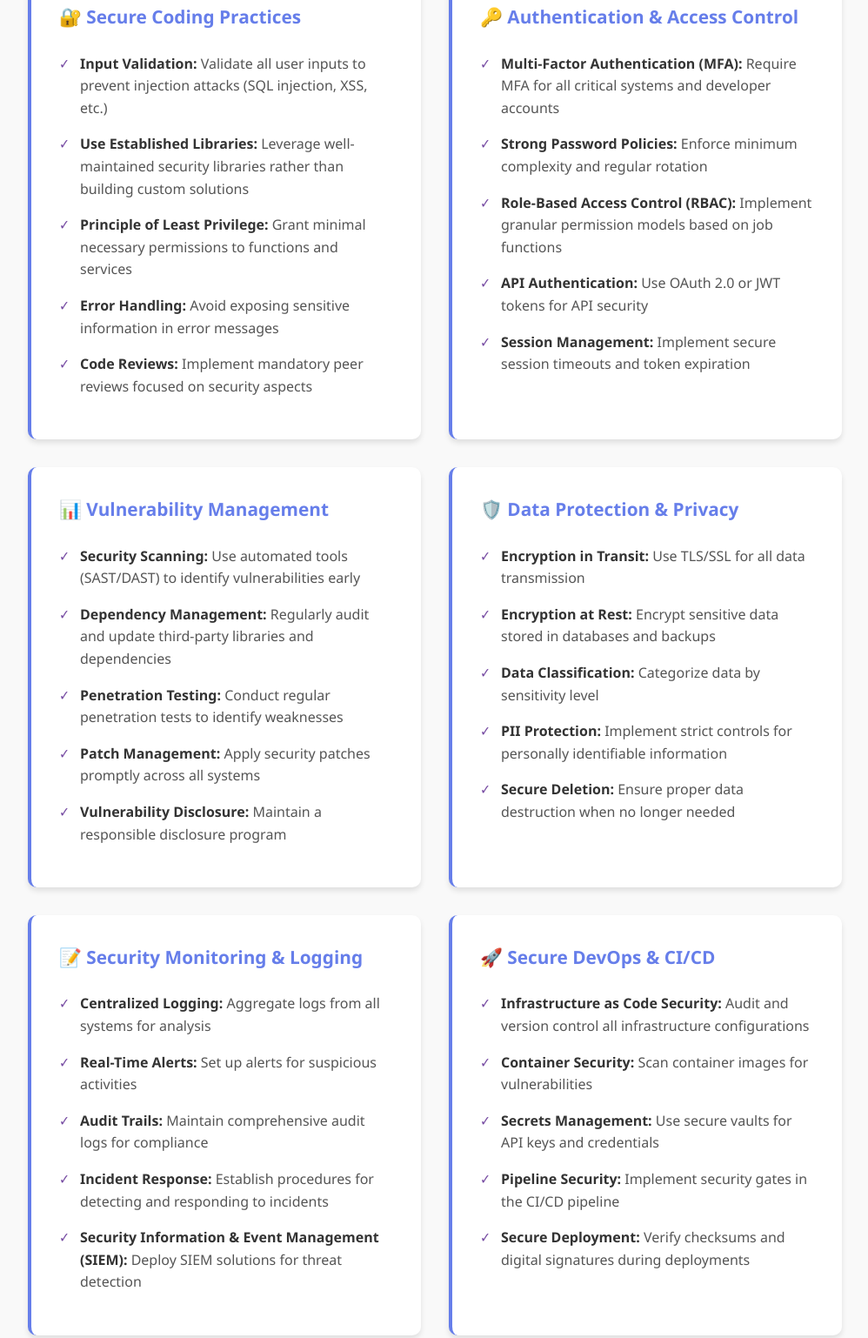
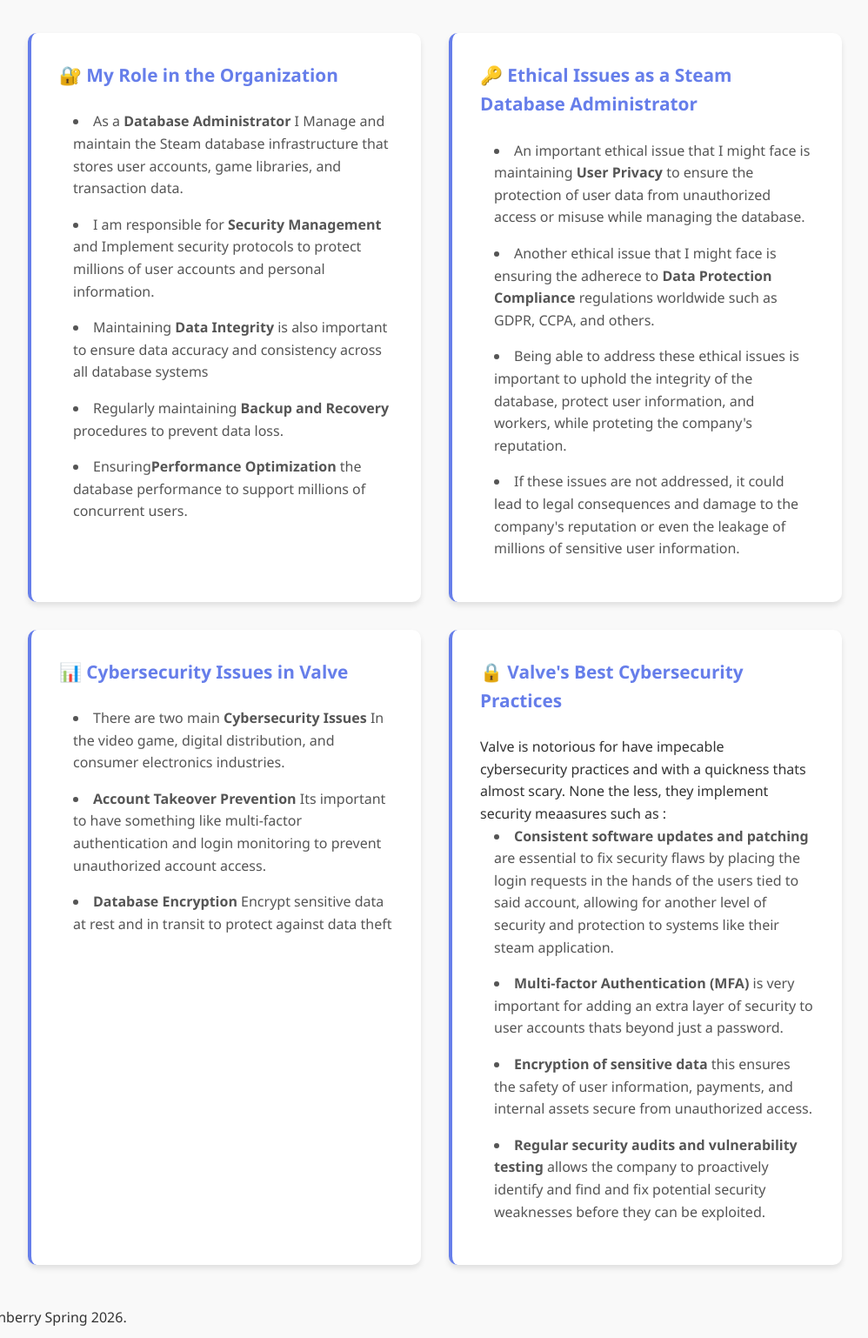
Before and after one commit to Hockenbc/itec101vesr, a plain HTML site: page industry.html in a window 1280 px wide. Shown: the part 575-2113 px from the top of the page at 87% size, without its empty margins (140-1138 px from the left). Drawn offline with Linux system fonts and the light colour scheme.

Commit message:
Update industry page practice cards and footer centering

```diff
--- a/industry.html
+++ b/industry.html
@@ -23,114 +23,64 @@
 
     <main class="container">
         <section class="hero">
-            <h1>Cybersecurity Best Practices</h1>
-            <p class="subtitle">Securing Software Development in the Technology Industry</p>
+            <img src="images/Valve_logo.png" alt="Personal Values" class="hero-image">
         </section>
 
         <section class="industry-overview">
-            <h2>Technology & Software Development Industry</h2>
-            <p>The technology industry faces rapidly evolving cyber threats. As organizations increasingly depend on software, APIs, and cloud infrastructure, robust cybersecurity practices are essential. This page outlines industry-standard best practices to protect systems, data, and users.</p>
+            <h2>What is Valve?</h2>
+            <p>Valve is an entertainment and technology company known for their work in software development, digital distribution, and virtual reality. They are the creators of the Steam platform that is used for buying, hosting, and distributing popular games like Half-Life and Counter-Strike.</p>
         </section>
 
         <section class="best-practices">
             <div class="practice-card">
-                <h3>🔐 Secure Coding Practices</h3>
+                <h3>🔐 My Role in the Organization</h3>
                 <ul>
-                    <li><strong>Input Validation:</strong> Validate all user inputs to prevent injection attacks (SQL injection, XSS, etc.)</li>
-                    <li><strong>Use Established Libraries:</strong> Leverage well-maintained security libraries rather than building custom solutions</li>
-                    <li><strong>Principle of Least Privilege:</strong> Grant minimal necessary permissions to functions and services</li>
-                    <li><strong>Error Handling:</strong> Avoid exposing sensitive information in error messages</li>
-                    <li><strong>Code Reviews:</strong> Implement mandatory peer reviews focused on security aspects</li>
+                    <li>As a <strong>Database Administrator</strong> I Manage and maintain the Steam database infrastructure that stores user accounts, game libraries, and transaction data.</li>
+                    <li>I am responsible for <strong>Security Management</strong> and Implement security protocols to protect millions of user accounts and personal information.</li>
+                    <li>Maintaining <strong>Data Integrity</strong> is also important to ensure data accuracy and consistency across all database systems</li>
+                    <li>Regularly maintaining <strong>Backup and Recovery</strong> procedures to prevent data loss.</li>
+                    <li>Ensuring<strong>Performance Optimization</strong> the database performance to support millions of concurrent users.</li>
                 </ul>
             </div>
 
             <div class="practice-card">
-                <h3>🔑 Authentication & Access Control</h3>
+                <h3>🔑 Ethical Issues as a Steam Database Administrator</h3>
                 <ul>
-                    <li><strong>Multi-Factor Authentication (MFA):</strong> Require MFA for all critical systems and developer accounts</li>
-                    <li><strong>Strong Password Policies:</strong> Enforce minimum complexity and regular rotation</li>
-                    <li><strong>Role-Based Access Control (RBAC):</strong> Implement granular permission models based on job functions</li>
-                    <li><strong>API Authentication:</strong> Use OAuth 2.0 or JWT tokens for API security</li>
-                    <li><strong>Session Management:</strong> Implement secure session timeouts and token expiration</li>
+                    <li>An important ethical issue that I might face is maintaining <strong>User Privacy</strong> to ensure the protection of user data from unauthorized access or misuse while managing the database.</li>
+                    <li>Another ethical issue that I might face is ensuring the adherece to <strong>Data Protection Compliance</strong> regulations worldwide such as GDPR, CCPA, and others. </li>
+                    <li>Being able to address these ethical issues is important to uphold the integrity of the database, protect user information, and workers, while proteting the company's reputation.</li>
+                    <li>If these issues are not addressed, it could lead to legal consequences and damage to the company's reputation or even the leakage of millions of sensitive user information.</li>
                 </ul>
             </div>
 
             <div class="practice-card">
-                <h3>📊 Vulnerability Management</h3>
+                <h3>📊 Cybersecurity Issues in Valve</h3>
                 <ul>
-                    <li><strong>Security Scanning:</strong> Use automated tools (SAST/DAST) to identify vulnerabilities early</li>
-                    <li><strong>Dependency Management:</strong> Regularly audit and update third-party libraries and dependencies</li>
-                    <li><strong>Penetration Testing:</strong> Conduct regular penetration tests to identify weaknesses</li>
-                    <li><strong>Patch Management:</strong> Apply security patches promptly across all systems</li>
-                    <li><strong>Vulnerability Disclosure:</strong> Maintain a responsible disclosure program</li>
+                    <li>There are two main <strong>Cybersecurity Issues</strong> In the video game, digital distribution, and consumer electronics industries.</li>
+                    <li><strong>Account Takeover Prevention</strong> Its important to have something like multi-factor authentication and login monitoring to prevent unauthorized account access.</li>
+                    <li><strong>Database Encryption</strong> Encrypt sensitive data at rest and in transit to protect against data theft</li>
                 </ul>
             </div>
 
             <div class="practice-card">
-                <h3>🛡️ Data Protection & Privacy</h3>
+                <h3>🔒 Valve's Best Cybersecurity Practices</h3>
+                <p>Valve is notorious for have impecable cybersecurity practices and with a quickness thats almost scary.
+                None the less, they implement security meaasures such as :
+            </p>
                 <ul>
-                    <li><strong>Encryption in Transit:</strong> Use TLS/SSL for all data transmission</li>
-                    <li><strong>Encryption at Rest:</strong> Encrypt sensitive data stored in databases and backups</li>
-                    <li><strong>Data Classification:</strong> Categorize data by sensitivity level</li>
-                    <li><strong>PII Protection:</strong> Implement strict controls for personally identifiable information</li>
-                    <li><strong>Secure Deletion:</strong> Ensure proper data destruction when no longer needed</li>
+                    <li><strong>Consistent software updates and patching</strong> are essential to fix security flaws by placing the login requests in the hands of the users tied to said account, allowing for another level of security and protection to systems like their steam application.</li>
+                    <li><strong>Multi-factor Authentication (MFA)</strong> is very important for adding an extra layer of security to user accounts thats beyond just a password.</li>
+                    <li><strong>Encryption of sensitive data</strong> this ensures the safety of user information, payments, and internal assets secure from unauthorized access.</li>
+                    <li><strong>Regular security audits and vulnerability testing</strong> allows the company to proactively identify and find and fix potential security weaknesses before they can be exploited.</li>
                 </ul>
-            </div>
 
-            <div class="practice-card">
-                <h3>📝 Security Monitoring & Logging</h3>
-                <ul>
-                    <li><strong>Centralized Logging:</strong> Aggregate logs from all systems for analysis</li>
-                    <li><strong>Real-Time Alerts:</strong> Set up alerts for suspicious activities</li>
-                    <li><strong>Audit Trails:</strong> Maintain comprehensive audit logs for compliance</li>
-                    <li><strong>Incident Response:</strong> Establish procedures for detecting and responding to incidents</li>
-                    <li><strong>Security Information & Event Management (SIEM):</strong> Deploy SIEM solutions for threat detection</li>
-                </ul>
-            </div>
 
-            <div class="practice-card">
-                <h3>🚀 Secure DevOps & CI/CD</h3>
-                <ul>
-                    <li><strong>Infrastructure as Code Security:</strong> Audit and version control all infrastructure configurations</li>
-                    <li><strong>Container Security:</strong> Scan container images for vulnerabilities</li>
-                    <li><strong>Secrets Management:</strong> Use secure vaults for API keys and credentials</li>
-                    <li><strong>Pipeline Security:</strong> Implement security gates in the CI/CD pipeline</li>
-                    <li><strong>Secure Deployment:</strong> Verify checksums and digital signatures during deployments</li>
-                </ul>
-            </div>
-
-            <div class="practice-card">
-                <h3>👥 Security Training & Culture</h3>
-                <ul>
-                    <li><strong>Awareness Programs:</strong> Conduct regular security training for all employees</li>
-                    <li><strong>Phishing Simulations:</strong> Test employee awareness with simulated attacks</li>
-                    <li><strong>Security Champions:</strong> Designate security leads within teams</li>
-                    <li><strong>Incident Response Drills:</strong> Practice incident handling procedures</li>
-                    <li><strong>Security Knowledge Sharing:</strong> Foster a culture of sharing security learnings</li>
-                </ul>
-            </div>
-
-            <div class="practice-card">
-                <h3>⚖️ Compliance & Governance</h3>
-                <ul>
-                    <li><strong>Regulatory Compliance:</strong> Adhere to relevant standards (GDPR, HIPAA, SOC 2, etc.)</li>
-                    <li><strong>Security Policies:</strong> Maintain documented security policies and procedures</li>
-                    <li><strong>Risk Assessments:</strong> Conduct regular risk assessments and impact analysis</li>
-                    <li><strong>Third-Party Risk:</strong> Evaluate security practices of vendors and partners</li>
-                    <li><strong>Security Audits:</strong> Perform regular independent security audits</li>
-                </ul>
-            </div>
         </section>
 
-        <section class="conclusion">
-            <h2>Implementing a Comprehensive Security Program</h2>
-            <p>Cybersecurity is not a one-time project but a continuous process. Organizations should adopt a risk-based approach, prioritizing high-impact areas while maintaining baseline security across all systems. By implementing these best practices and fostering a security-conscious culture, technology companies can significantly reduce their risk of breaches and protect both their assets and their customers' data.</p>
-            <p>Remember: <strong>Security is everyone's responsibility.</strong> From developers to operations teams to management, all stakeholders must actively participate in maintaining a secure environment.</p>
-        </section>
     </main>
 
     <footer class="footer">
-        <p>&copy; 2026 Cybersecurity Best Practices. All rights reserved.</p>
+        <p>&copy; Courtney Hockenberry Spring 2026.</p>
     </footer>
 </body>
 </html>
--- a/styles.css
+++ b/styles.css
@@ -194,25 +194,21 @@
 }
 
 .practice-card ul {
-    list-style: none;
-    padding: 0;
+    list-style: disc inside;
+    padding-left: 1rem;
 }
 
 .practice-card li {
     margin-bottom: 1rem;
     color: #555;
     line-height: 1.6;
-    padding-left: 1.5rem;
+    padding-left: 0;
     position: relative;
 }
 
 .practice-card li:before {
-    content: "✓";
-    position: absolute;
-    left: 0;
-    color: #764ba2;
-    font-weight: bold;
-}
+    content: "";
+    position: static;
 
 .practice-card strong {
     color: #333;
@@ -273,6 +269,9 @@
     text-align: center;
     padding: 2rem;
     margin-top: 3rem;
+    display: flex;
+    justify-content: center;
+    align-items: center;
 }
 
 .footer p {
```
Also changed, not shown: index.html (+1 -1 lines), images/Valve_logo.png (added).
